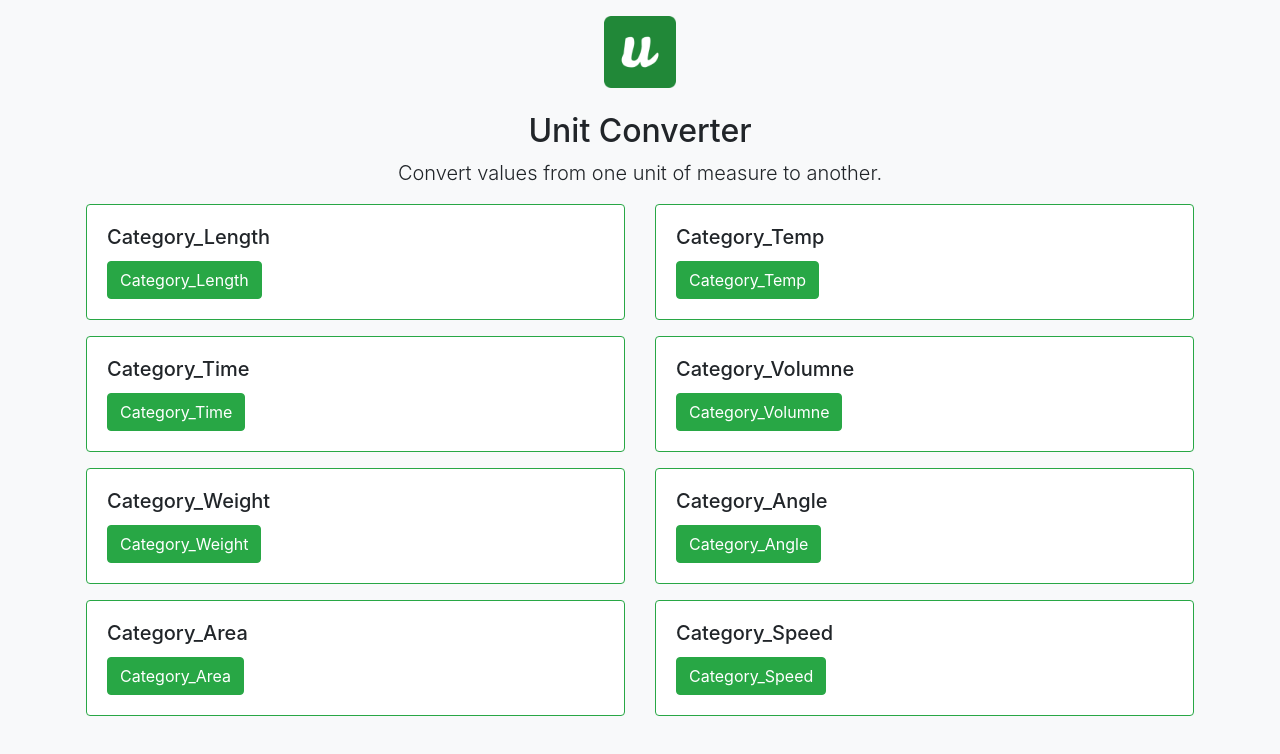
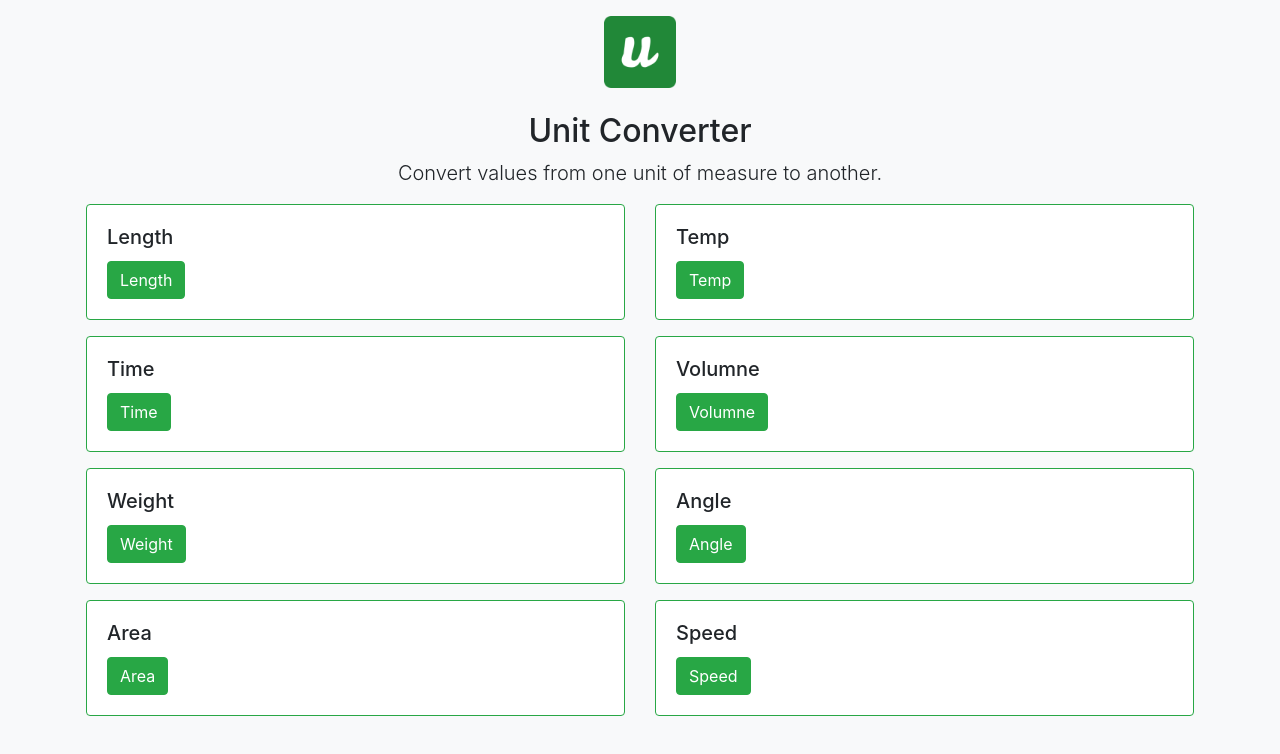
Before and after one commit to ian-hamlin/unit-converter, a React (Create React App) app: page / in a window 1280 px wide. Shown: the top 754 px of the page. Built offline with nearby package versions, Linux system fonts and the light colour scheme.

Commit message:
initial i18n setup

```diff
--- a/package.json
+++ b/package.json
@@ -13,9 +13,11 @@
     "@types/react-dom": "^16.9.8",
     "bootstrap": "^4.5.0",
     "gh-pages": "^3.1.0",
+    "i18next": "^19.6.3",
     "react": "^16.13.1",
     "react-bootstrap": "^1.3.0",
     "react-dom": "^16.13.1",
+    "react-i18next": "^11.7.0",
     "react-router-dom": "^5.2.0",
     "react-scripts": "3.4.1",
     "typescript": "^3.7.5"
--- a/src/components/App/App.tsx
+++ b/src/components/App/App.tsx
@@ -7,19 +7,22 @@ import Card from "react-bootstrap/Card";
 import { chunkArray } from "../../utils";
 import conversionData from "../../data/conversions.json";
 import Conversion from "../../types/Conversion";
+import { useTranslation } from "react-i18next";
 
 const xs_size: number = 1;
 const md_size: number = 2;
 const lg_size: number = 2;
 
 const ConversionCard = (props: { category: string }) => {
+  const { t, i18n } = useTranslation();
+
   return (
     <Col>
       <Card border="success" className="mb-3">
         <Card.Body>
-          <Card.Title>{props.category}</Card.Title>
+          <Card.Title>{t(props.category)}</Card.Title>
           <Button className="stretched-link" variant="success">
-            {props.category}
+            {t(props.category)}
           </Button>
         </Card.Body>
       </Card>
--- /dev/null
+++ b/src/i18n.ts
@@ -0,0 +1,34 @@
+import i18n from "i18next";
+import { initReactI18next } from "react-i18next";
+
+// the translations
+// (tip move them in a JSON file and import them)
+const resources = {
+  en: {
+    translation: {
+      Category_Length: "Length",
+      Category_Temp: "Temp",
+      Category_Time: "Time",
+      Category_Volumne: "Volumne",
+      Category_Weight: "Weight",
+      Category_Angle: "Angle",
+      Category_Area: "Area",
+      Category_Speed: "Speed",
+    },
+  },
+};
+
+i18n
+  .use(initReactI18next) // passes i18n down to react-i18next
+  .init({
+    resources,
+    lng: "en",
+
+    keySeparator: false, // we do not use keys in form messages.welcome
+
+    interpolation: {
+      escapeValue: false, // react already safes from xss
+    },
+  });
+
+export default i18n;
--- a/src/index.tsx
+++ b/src/index.tsx
@@ -1,6 +1,7 @@
 import React from "react";
 import ReactDOM from "react-dom";
 import * as serviceWorker from "./serviceWorker";
+import "./i18n";
 import App from "./components/App/App";
 
 ReactDOM.render(
```
Also changed, not shown: 1 other file (tests, documents, lock files or other folders).
